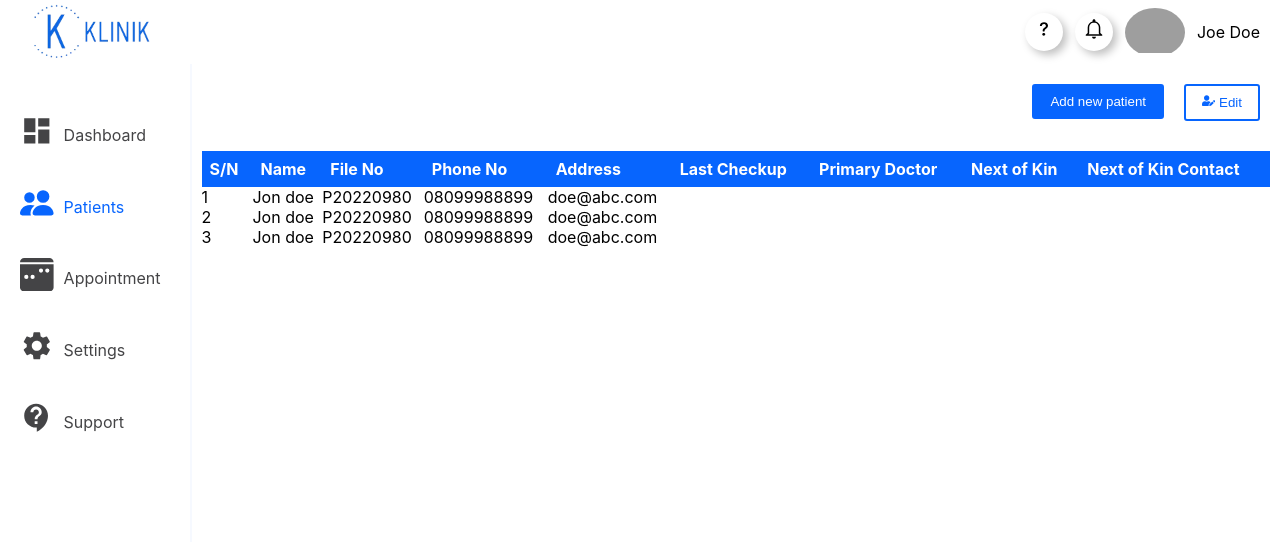
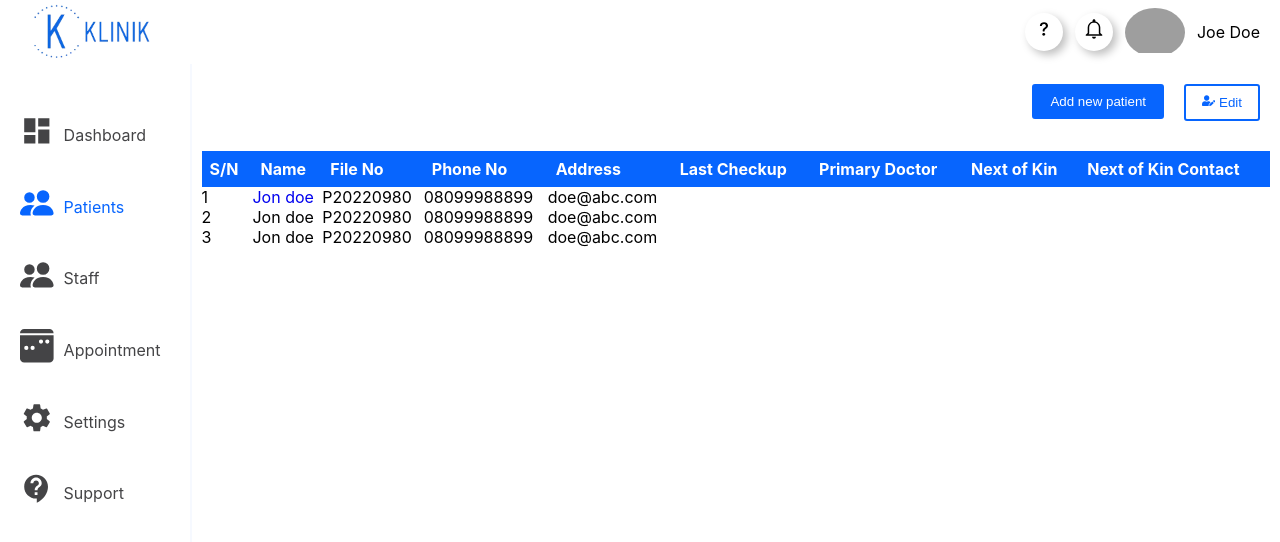
Before and after one commit to St-Pardon/klinik, a React (Create React App) app in the folder client/: page /dashboard/patients in a window 1280 px wide. Shown: the top 542 px of the page. Built offline with nearby package versions, Linux system fonts and the light colour scheme; grey boxes are pictures that could not be loaded.

Commit message:
:hammer: saving progress

```diff
--- a/client/src/App.js
+++ b/client/src/App.js
@@ -8,11 +8,13 @@ import LandingPage from "./Landing-Page/landingPage";
 import OverviewContainer from "./containers/overview.container";
 import PatientsContainer from "./containers/patients.container";
 import StaffContainer from "./containers/staff.container";
-import NewPatientContainer from "./routes/registration/newPatient.container";
-import NewStaffContainer from "./routes/registration/newStaff.container";
+import NewPatientContainer from "./routes/registration/newPatient.registration";
+import NewStaffContainer from "./routes/registration/newStaff.registration";
+import PatientDetail from "./routes/Detail/patient.detail";
+import AdminDashboard from "./routes/dashboard/admin.dashboard";
 
 function App() {
-  const [user_type, setUser_type] = useState("staff");
+  const [user_type, setUser_type] = useState("admin");
   const router = createBrowserRouter([
     { path: "/", element: <LandingPage /> },
     { path: "/signin", element: <Signin getUser={setUser_type} /> },
@@ -23,6 +25,8 @@ function App() {
           <PatientDashboard />
         ) : user_type === "staff" ? (
           <StaffDashboard />
+        ) : user_type === "admin" ? (
+          <AdminDashboard />
         ) : null,
       children: [
         {
@@ -36,6 +40,10 @@ function App() {
         {
           path: "new_patient",
           element: <NewPatientContainer />,
+        },
+        {
+          path: "patient_detail",
+          element: <PatientDetail />,
         },
         {
           path: "new_staff",
--- a/client/src/components/sidebar/sidebar.component.jsx
+++ b/client/src/components/sidebar/sidebar.component.jsx
@@ -39,6 +39,17 @@ const Sidebar = ({user_type}) => {
         </IconContainer>
       </NavLink>
       <NavLink
+        to="staff"
+        style={({ isActive }) => (isActive ? activeStyle : user_type !== "admin" ? {display: "none"} : inactiveStyle)}
+      >
+        <IconContainer>
+          <Icon sb>
+            <BsPeopleFill />
+          </Icon>
+          <p>Staff</p>
+        </IconContainer>
+      </NavLink>
+      <NavLink
         to="appointment"
         style={({ isActive }) => (isActive ? activeStyle : inactiveStyle)}
       >
--- a/client/src/components/sidebar/sidebar.styled.jsx
+++ b/client/src/components/sidebar/sidebar.styled.jsx
@@ -9,10 +9,8 @@ export const Menu = styled.aside`
   justify-content: flex-start;
   gap: 30px;
   padding: 50px 0 0 20px;
-    // max-width: 65px;
-    overflow: hidden;
-
-
+  // max-width: 65px;
+  overflow: hidden;
 `;
 
 export const IconContainer = styled.div`
--- a/client/src/containers/patients.container.jsx
+++ b/client/src/containers/patients.container.jsx
@@ -10,7 +10,7 @@ const PatientsContainer = () => {
     <Section>
       <Row right>
         <div style={{ padding: "10px", display: "flex", gap: "20px" }}>
-          <Link to="new_patient">
+          <Link to="/dashboard/new_patient">
             <Button primary>Add new patient</Button>
           </Link>
           <Button>
@@ -36,7 +36,7 @@ const PatientsContainer = () => {
           <tbody>
             <tr>
               <td>1</td>
-              <td>Jon doe</td>
+              <Link to='/dashboard/patient_detail'><td>Jon doe</td></Link>
               <td>P20220980</td>
               <td>08099988899</td>
               <td>doe@abc.com</td>
--- a/client/src/containers/staff.container.jsx
+++ b/client/src/containers/staff.container.jsx
@@ -10,7 +10,7 @@ const StaffContainer = () => {
     <Section>
       <Row right>
         <div style={{ padding: "10px", display: "flex", gap: "20px" }}>
-          <Link to='new_staff'><Button primary>Register New Staff</Button></Link>
+          <Link to='/dashboard/new_staff'><Button primary>Register New Staff</Button></Link>
           <Button>
             <FaUserEdit /> Edit
           </Button>
--- a/client/src/routes/dashboard/admin.dashboard.jsx
+++ b/client/src/routes/dashboard/admin.dashboard.jsx
@@ -0,0 +1,19 @@
+import React from "react";
+import { Outlet } from "react-router-dom";
+import HeaderComponent from "../../components/header/header.component";
+import Sidebar from "../../components/sidebar/sidebar.component";
+import { Main } from "./dashboard.styled";
+
+const AdminDashboard = () => {
+  return (
+    <>
+      <HeaderComponent />
+      <Main>
+        <Sidebar user_type="admin" />
+        <Outlet />
+      </Main>
+    </>
+  );
+};
+
+export default AdminDashboard;
--- a/client/src/routes/registration/newPatient.registration.jsx
+++ b/client/src/routes/registration/newPatient.registration.jsx
@@ -1,12 +1,18 @@
 import React from "react";
 import { MdKeyboardBackspace } from "react-icons/md";
 import { Link } from "react-router-dom";
-import { Button } from "../../components/button/button.styled";
+// import { Button } from "../../components/button/button.styled";
 import { Fieldset, Form, Input } from "../../components/form/form.styled";
+import { Section } from "../../containers/container.styled";
 
 const NewPatientContainer = () => {
   return (
+    <Section>
       <Form>
+        <Link to="/dashboard/patients">
+          {" "}
+          <MdKeyboardBackspace style={{ fontSize: "1.8rem", color: "black" }} />
+        </Link>
         <p>Kindly fill in the patient's details</p>
 
         <Fieldset>
@@ -67,11 +73,13 @@ const NewPatientContainer = () => {
           <Input type="text" id="nok_address" name="nok_address" />
         </Fieldset>
         <Fieldset>
-        <label htmlFor="nok_relationship">Relationship with Next of Kin:</label>
+          <label htmlFor="nok_relationship">
+            Relationship with Next of Kin:
+          </label>
           <Input type="text" id="nok_relationship" name="nok_relationship" />
         </Fieldset>
         <Fieldset>
-        <Link to="patients">
+          {/*
             {" "}
             <Button type="btn">
               <MdKeyboardBackspace
@@ -79,10 +87,11 @@ const NewPatientContainer = () => {
               />{" "}
               Back
             </Button>
-        </Link>
+           */}
+        </Fieldset>
         <Input submit type="submit" value="Submit" />
-      </Fieldset>
       </Form>
+    </Section>
   );
 };
 
--- a/client/src/routes/registration/newStaff.registration.jsx
+++ b/client/src/routes/registration/newStaff.registration.jsx
@@ -7,6 +7,10 @@ import { Fieldset, Form, Input } from "../../components/form/form.styled";
 const NewStaffContainer = () => {
   return (
     <Form>
+      <Link to="/dashboard/staff">
+        {" "}
+        <MdKeyboardBackspace style={{ fontSize: "1.8rem", color: "black" }} />
+      </Link>
       <p>Fill in the staff informations</p>
       <Fieldset>
         <label htmlFor="first_name">First Name:</label>
@@ -33,14 +37,6 @@ const NewStaffContainer = () => {
         <Input type="text" id="job_title" name="job_title" placeholder="" />
       </Fieldset>
       <Fieldset>
-        <Link to="staff">
-          <Button type="btn">
-            <MdKeyboardBackspace
-              style={{ fontSize: "1.8rem", color: "black" }}
-            />{" "}
-            Back
-          </Button>
-        </Link>
         <Input submit type="submit" value="Submit" />
       </Fieldset>
     </Form>
```
Lines whose indentation alone changed are shown as unchanged.
